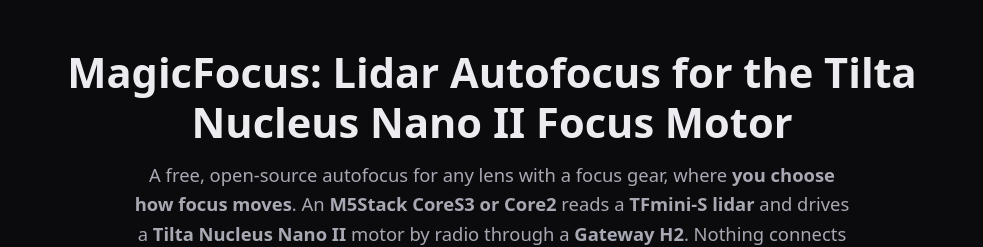
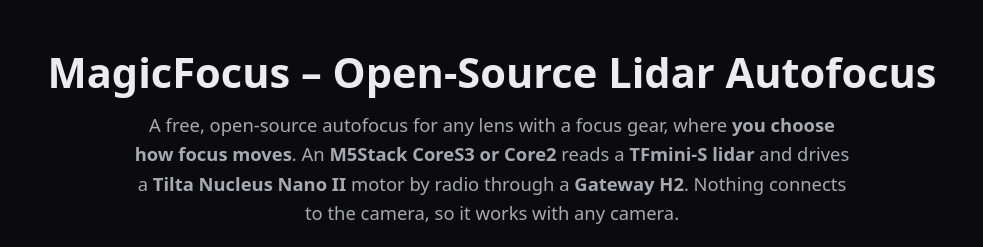
Before and after one commit to KenFilms/MagicFocus, a plain HTML site: page docs/index.html in a window 1280 px wide. Shown: the top 247 px of the page, without its empty margins (148-1131 px from the left). Drawn offline with Linux system fonts and the light colour scheme.

Commit message:
Retitle the README and site, link the setup guide, and title-case the headings

```diff
--- a/docs/index.html
+++ b/docs/index.html
@@ -3,7 +3,7 @@
 <head>
   <meta charset="utf-8">
   <meta name="viewport" content="width=device-width, initial-scale=1">
-  <title>MagicFocus – Lidar Autofocus for the Tilta Nucleus Nano II (ESP32 / M5Stack)</title>
+  <title>MagicFocus – Open-Source Lidar Autofocus</title>
   <meta name="description" content="Free open-source lidar autofocus for any lens with a focus gear. An M5Stack CoreS3 or Core2 reads a TFmini-S lidar and drives a Tilta Nucleus Nano II focus motor by radio, with no camera connection and five focus curves.">
   <meta name="keywords" content="lidar autofocus, Tilta Nucleus Nano II autofocus, follow focus autofocus, autofocus for manual lenses, TFmini-S lidar, M5Stack CoreS3, M5Stack Core2, ESP32-H2, focus motor, open source autofocus, cinema autofocus">
   <meta name="author" content="KenFilms">
@@ -13,7 +13,7 @@
 
   <meta property="og:type" content="website">
   <meta property="og:site_name" content="MagicFocus">
-  <meta property="og:title" content="MagicFocus – Lidar Autofocus for the Tilta Nucleus Nano II">
+  <meta property="og:title" content="MagicFocus – Open-Source Lidar Autofocus">
   <meta property="og:description" content="Open-source lidar autofocus for any lens with a focus gear: an M5Stack CoreS3 or Core2 drives a Tilta Nucleus Nano II motor by radio, with five focus curves and no camera connection.">
   <meta property="og:url" content="https://kenfilms.github.io/MagicFocus/">
   <meta property="og:image" content="https://kenfilms.github.io/MagicFocus/images/social-preview.jpg">
@@ -22,7 +22,7 @@
   <meta property="og:image:alt" content="MagicFocus on an M5Stack CoreS3 showing the lidar and lens distances, AF on and Motor OK">
 
   <meta name="twitter:card" content="summary_large_image">
-  <meta name="twitter:title" content="MagicFocus – Lidar Autofocus for the Tilta Nucleus Nano II">
+  <meta name="twitter:title" content="MagicFocus – Open-Source Lidar Autofocus">
   <meta name="twitter:description" content="Open-source lidar autofocus for any lens with a focus gear, built on ESP32 / M5Stack.">
   <meta name="twitter:image" content="https://kenfilms.github.io/MagicFocus/images/social-preview.jpg">
 
@@ -132,7 +132,7 @@
 </head>
 <body>
   <header>
-    <h1>MagicFocus: Lidar Autofocus for the Tilta Nucleus Nano II Focus Motor</h1>
+    <h1>MagicFocus – Open-Source Lidar Autofocus</h1>
     <p class="lead">A free, open-source autofocus for any lens with a focus gear, where <strong>you choose how focus moves</strong>. An <strong>M5Stack CoreS3 or Core2</strong> reads a <strong>TFmini-S lidar</strong> and drives a <strong>Tilta Nucleus Nano II</strong> motor by radio through a <strong>Gateway H2</strong>. Nothing connects to the camera, so it works with any camera.</p>
     <a class="btn" href="https://github.com/KenFilms/MagicFocus">View on GitHub</a>
     <a class="btn secondary" href="https://github.com/KenFilms/MagicFocus#setting-up">Setup guide</a>
```
Also changed, not shown: 1 other file.
